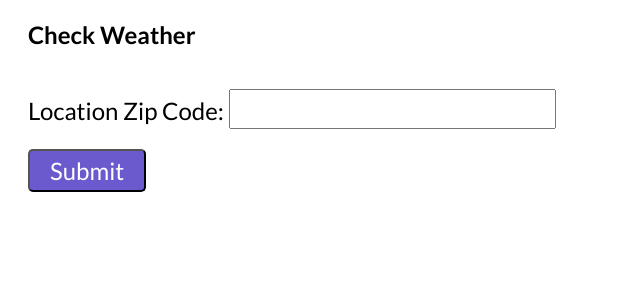
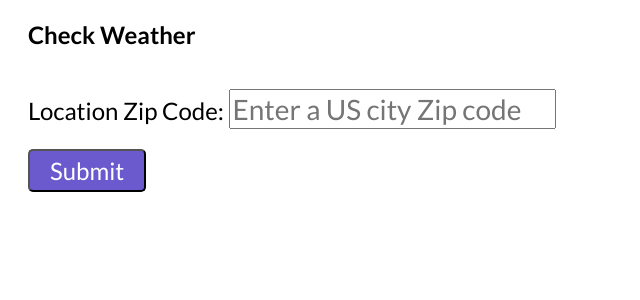
Before and after one commit to dewhallez/WEATHER_API, a Flask app: page / in a window 1280 px wide. Shown: the top 300 px of the page, without its empty margins (0-640 px from the left). Run offline with Flask 2, Linux system fonts and the light colour scheme.

Commit message:
correct typo

```diff
--- a/templates/home.html
+++ b/templates/home.html
@@ -9,7 +9,7 @@
 <body>
     <h2>Check Weather</h2>
     <form id="weatherForm" action="{{ url_for('render_results') }}" method="post">
-        Location Zip Code: <input id="weatherInput" type="text" name="zipCode"><br>
+        Location Zip Code: <input id="weatherInput" type="text" placeholder="Enter a US city Zip code" name="zipCode"><br>
         <input id="weatherSubmit" type="submit" value="Submit">
     </form>
 </body>
```
